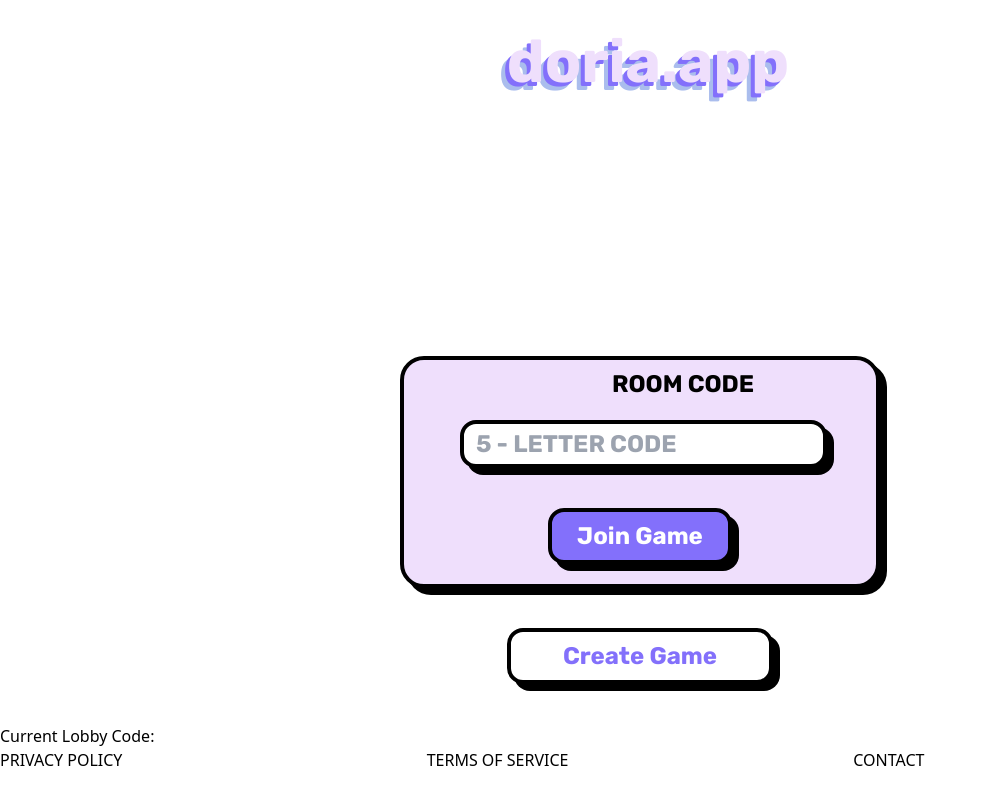
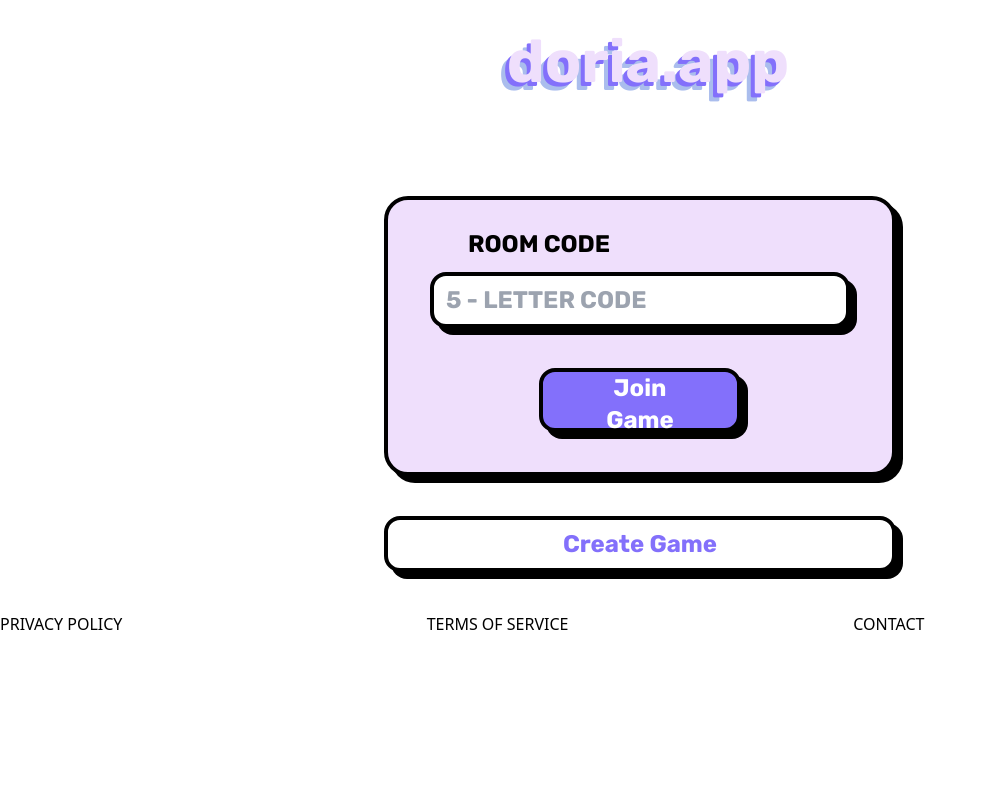
Before and after one commit to kaiserarg/doria, a React (Create React App) app in the folder client/: page / in a window 1280 px wide. Shown: the whole page, without its empty margins (0-987 px from the left). Built offline with nearby package versions, Linux system fonts and the light colour scheme.

Commit message:
fixed positioning

```diff
--- a/client/src/App.js
+++ b/client/src/App.js
@@ -12,14 +12,12 @@ const App = () => {
   const checkLobbyActive = () => {
     if (isLobbyActive) {
       return (
-        <div className="flex justify-center pt-64 h-full">
-          <MakeLobby setIsLobbyActive={setIsLobbyActive} setCurrentLobbyCode={setCurrentLobbyCode} />
-        </div>
+        <MakeLobby setIsLobbyActive={setIsLobbyActive} setCurrentLobbyCode={setCurrentLobbyCode} />
       );
     }
     else {
       return (
-        <div className="flex justify-center pt-32">
+        <div className="flex justify-center pt-24">
           <CreateUser lobbyCode = {currentLobbyCode} />
         </div>
       );
@@ -30,11 +28,9 @@ const App = () => {
     <div>
       <div className=" flex flex-col items-center"><HeaderLogo /></div>
       {checkLobbyActive()}
-      <div>Current Lobby Code: {currentLobbyCode}</div>
       <div className=" sticky bottom-0"><Footer /></div>
     </div>
-  )
-  //line 29 is temp
+  );
 }
 
 export default App;
--- a/client/src/components/CreateUser.js
+++ b/client/src/components/CreateUser.js
@@ -1,6 +1,5 @@
 import React, { useState } from "react";
 import "../index.css";
-import icon from '../assets/sampleIcon.jpeg';
 
 const CreateUser = (props) => {
     const [username, setUsername] = useState("");
@@ -27,9 +26,9 @@ const CreateUser = (props) => {
 
     return(
         <div className="flex flex-col justify-center items-center w-2/5 h-auto bg-secondary rounded-3xl border-4 border-black shadow-[7px_7px_0px_0px_rgba(0,0,0)] ">
-            <div className=" m-10 w-52 h-52 text-2xl font-rubik font-semibold  bg-gray-100 text-white rounded-2xl border-4 border-black shadow-[7px_7px_0px_0px_rgba(0,0,0)]">
+            <div className="m-10 w-52 h-52 text-2xl font-rubik font-semibold  bg-gray-100 text-white rounded-2xl border-4 border-black shadow-[7px_7px_0px_0px_rgba(0,0,0)]">
             </div>
-            <div className='self-start ml-52 py-2 text-black text-2xl font-rubik font-semibold'>
+            <div className='self-start pt-3 pb-3 pl-20 text-black text-2xl font-rubik font-semibold'>
                 NICKNAME
             </div>
             <form onSubmit={handleUsername} className="flex flex-col justify-center items-center w-full">
@@ -38,10 +37,10 @@ const CreateUser = (props) => {
                     placeholder="YOUR COOL NICKNAME"
                     value={username}
                     onChange={e => setUsername(e.target.value)}
-                    className="justified-center w-2/4 h-12 px-3 py-2 no-animation text-2xl text-black font-rubik font-semibold placeholder-gray-400  bg-white rounded-2xl border-4 border-black shadow-[7px_7px_0px_0px_rgba(0,0,0)]"
+                    className="w-10/12 h-12 px-3 py-2 no-animation text-2xl text-black font-rubik font-semibold placeholder-gray-400  bg-white rounded-2xl border-4 border-black shadow-[7px_7px_0px_0px_rgba(0,0,0)]"
                 />
                 <div>
-                    <button className=" bg-primary self-stretch h-14 my-10 px-10 text-2xl font-rubik font-semibold text-white rounded-2xl border-4 border-black shadow-[7px_7px_0px_0px_rgba(0,0,0)]">Join Game</button>
+                    <button className="btn bg-primary self-stretch h-14 my-10 px-10 text-2xl font-rubik font-semibold text-white rounded-2xl border-4 border-black shadow-[7px_7px_0px_0px_rgba(0,0,0)]">Join Game</button>
                 </div>
             </form>
         </div>
--- a/client/src/components/MakeLobby.js
+++ b/client/src/components/MakeLobby.js
@@ -46,26 +46,28 @@ const MakeLobby = ({ setIsLobbyActive, setCurrentLobbyCode }) => {
     };
 
     return (
-        <div className='flex flex-col justify-center items-center w-6/12 h-full'>
-            <div className=" flex flex-col justify-center items-center w-3/4 h-full bg-secondary rounded-3xl border-4 border-black shadow-[7px_7px_0px_0px_rgba(0,0,0)] ">
-                <div className=' self-start ml-52 mt-2 text-black text-2xl font-rubik font-semibold'>
+        <div className='flex flex-col justify-center items-center pt-24'>
+            <div className="flex flex-col justify-center items-center w-2/5 h-auto bg-secondary rounded-3xl border-4 border-black shadow-[7px_7px_0px_0px_rgba(0,0,0)] ">
+                <div className='self-start pt-7 pb-3 pl-20 text-black text-2xl font-rubik font-semibold'>
                     ROOM CODE
                 </div>
-                <form onSubmit={handleJoin}>
+                <form onSubmit={handleJoin} className="flex flex-col justify-center items-center w-full">
                     <input
                         type="text"
-                        maxLength={"5"}
+                        maxLength="5"
                         placeholder="5 - LETTER CODE"
                         value={lobbyCode}
                         onChange={e => setLobbyCode(e.target.value)}
-                        className="mx-10 my-5 w-10/12 h-12 px-3 py-2 no-animation text-2xl text-black font-rubik font-semibold placeholder-gray-400  bg-white rounded-2xl border-4 border-black shadow-[7px_7px_0px_0px_rgba(0,0,0)]"
+                        className="justified-center w-10/12 h-14 px-3 py-2 no-animation text-2xl text-black font-rubik font-semibold placeholder-gray-400  bg-white rounded-2xl border-4 border-black shadow-[7px_7px_0px_0px_rgba(0,0,0)]"
                     />
-                    <div className='flex flex-col items-center'>
-                        <button className=" my-5 btn bg-primary w-5/12 h-14 text-white rounded-2xl border-4 border-black shadow-[7px_7px_0px_0px_rgba(0,0,0)]">Join Game</button>
+                    <div className="flex flex-col justify-center items-center w-2/5 h-auto">
+                        <button className="btn bg-primary w-full h-16 my-10 px-10 text-2xl font-rubik font-semibold text-white rounded-2xl border-4 border-black shadow-[7px_7px_0px_0px_rgba(0,0,0)] ">Join Game</button>
                     </div>
                 </form>
             </div>
-            <button onClick={handleCreate} className="m-10 btn bg-white w-5/12 h-14 text-primary rounded-2xl border-4 border-black shadow-[7px_7px_0px_0px_rgba(0,0,0)]">Create Game</button>
+            <div className="flex flex-col justify-center items-center w-2/5 h-auto">
+                <button onClick={handleCreate} className="m-10 btn bg-white w-full h-14 text-primary rounded-2xl border-4 border-black shadow-[7px_7px_0px_0px_rgba(0,0,0)]">Create Game</button>
+            </div>
         </div>
     );
 };
```
